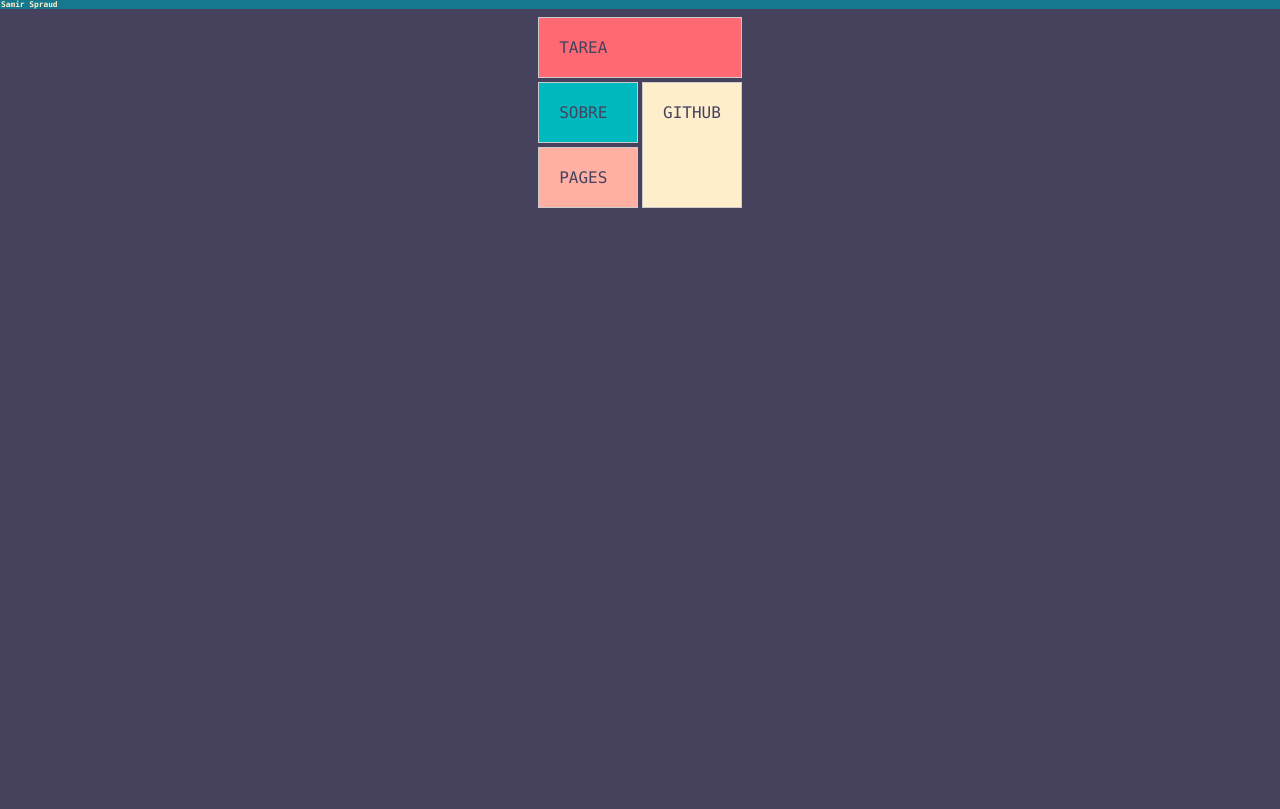
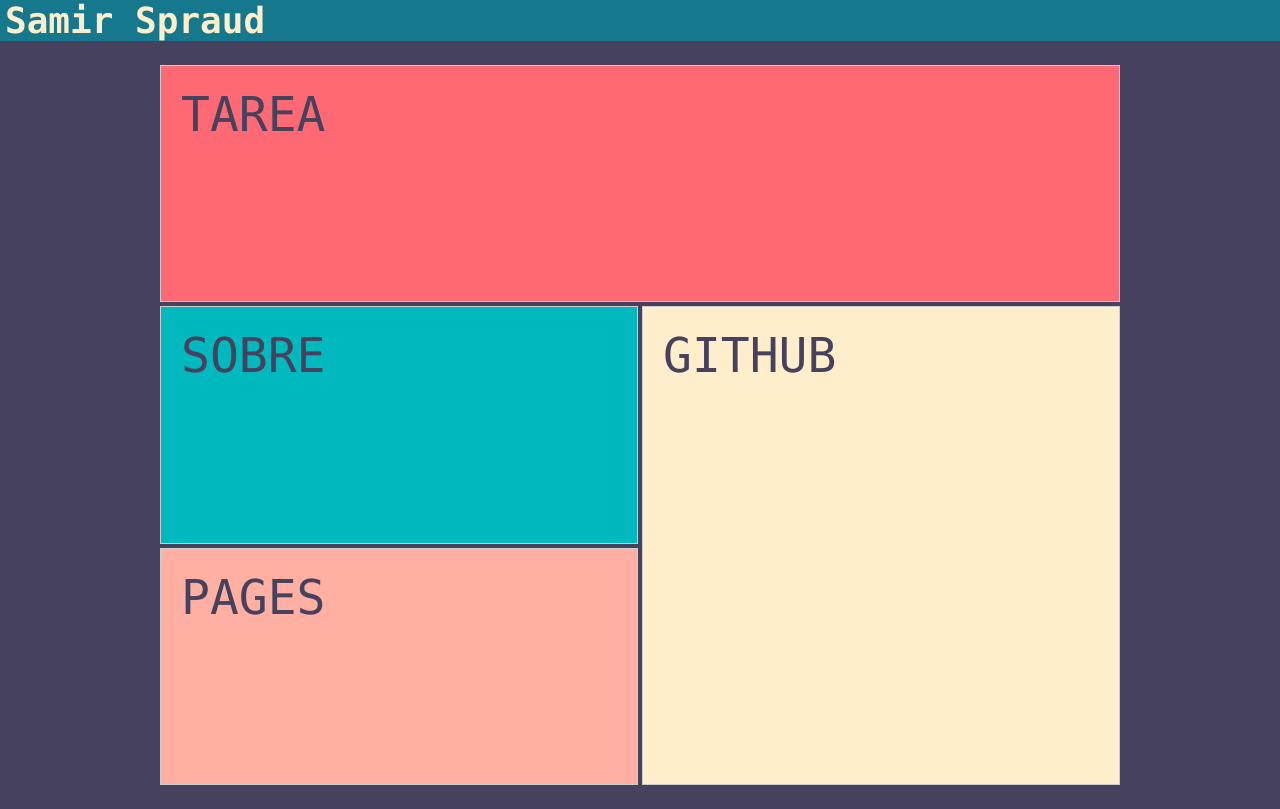
Before and after one commit to SamirSpraud/electivaRepo, a plain HTML site: page index.html in a window 1280 px wide. Drawn offline with Linux system fonts and the light colour scheme.

Commit message:
[improvement] vista de la pagina.

```diff
--- a/index.css
+++ b/index.css
@@ -4,7 +4,7 @@
 }
 
 h2, a{
-    font-size: 0.7em;
+    font-size: 1.5em;
     margin: 0;
     text-decoration: none;
     color: #ffeecc;
@@ -12,7 +12,7 @@ h2, a{
 }
 
 h2{
-    margin-left: 1px;
+    margin-left: 5px;
 
 }
 
@@ -20,6 +20,12 @@ body, html{
     padding: 0;
     margin: 0px;
     background-color: #46425e;
+    width: 100%;
+
+}
+
+main{
+    width: 100%;
 }
 
 header{
@@ -31,9 +37,11 @@ header{
     grid-template-columns: repeat(2, 1fr);
     gap: 4px;
     font-family: consolas;
-    max-width: 75%;
+    width: 75%;
+    height: 90vh;
     margin: 0.5em;
     color: #46425e;
+    font-size: 3em;
   }
 
   .item {
```
